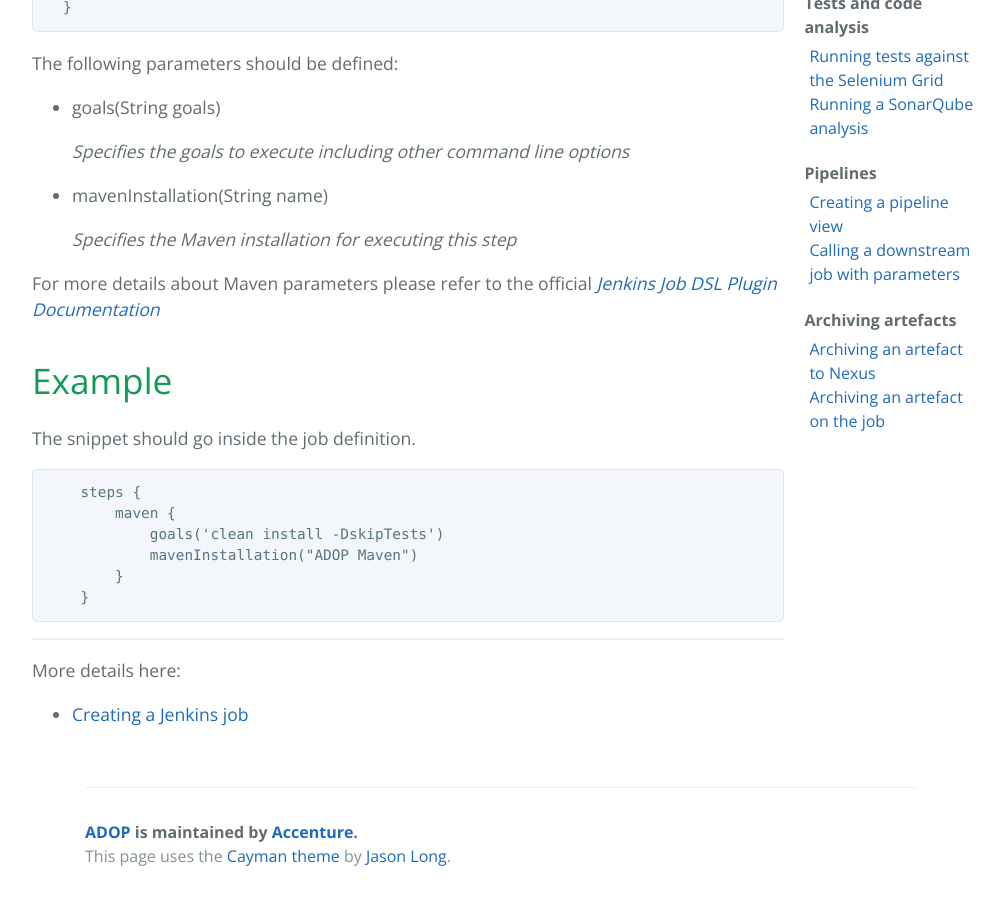
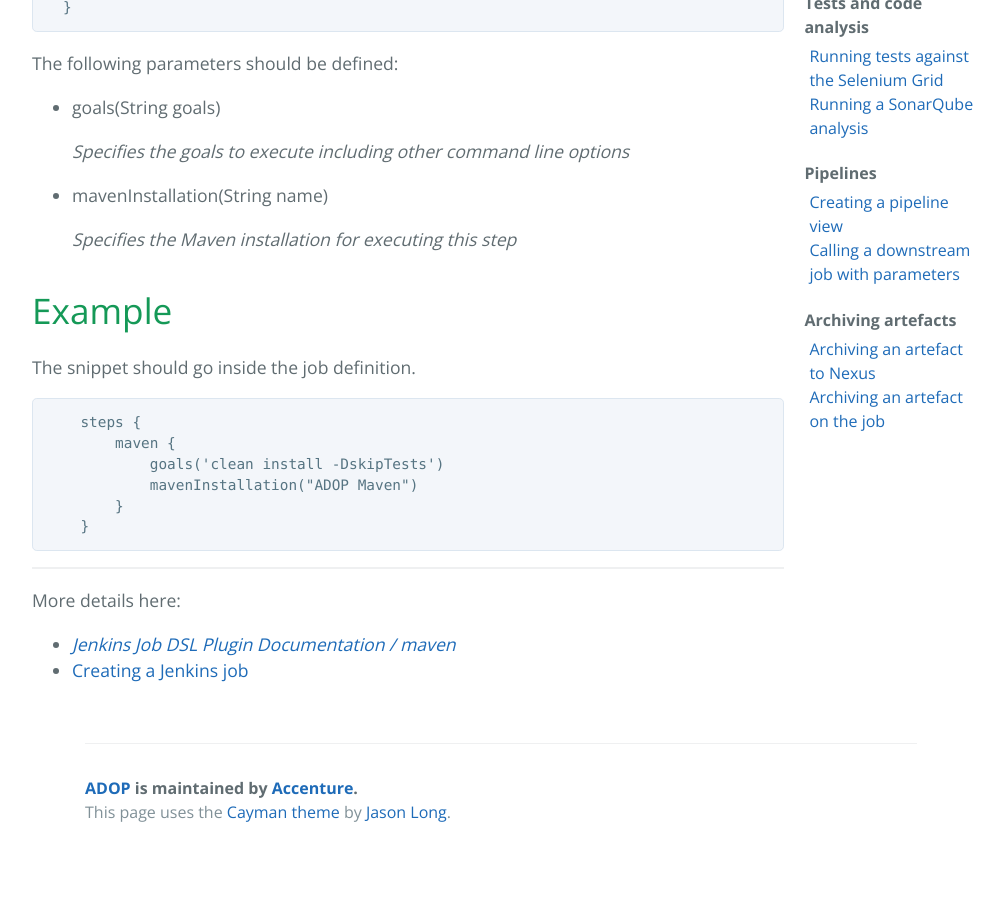
Before and after one commit to alexeymhv/adop-cartridges-cookbook, a Jekyll site: the page built from _docs/recipes/running-maven.md, in a window 1280 px wide and 900 px high, scrolled down 574 px. Shown: the whole window, without its empty margins (139-1143 px from the left). Built offline with Jekyll 4.4.1, drawn with Linux system fonts in a browser that asks for light colours; after the commit the page ends 1430 px from its top, so only the background shows below that.

Commit message:
Update running-maven.md

```diff
--- a/_docs/recipes/running-maven.md
+++ b/_docs/recipes/running-maven.md
@@ -28,8 +28,6 @@ The following parameters should be defined:
 
   _Specifies the Maven installation for executing this step_
 
-For more details about Maven parameters please refer to the official _[Jenkins Job DSL Plugin Documentation](https://jenkinsci.github.io/job-dsl-plugin/#method/javaposse.jobdsl.dsl.helpers.step.StepContext.maven)_
-
 # Example
 
 The snippet should go inside the job definition.
```
Also changed, not shown: other parts of _docs/recipes/running-maven.md (+1 -0 lines).
